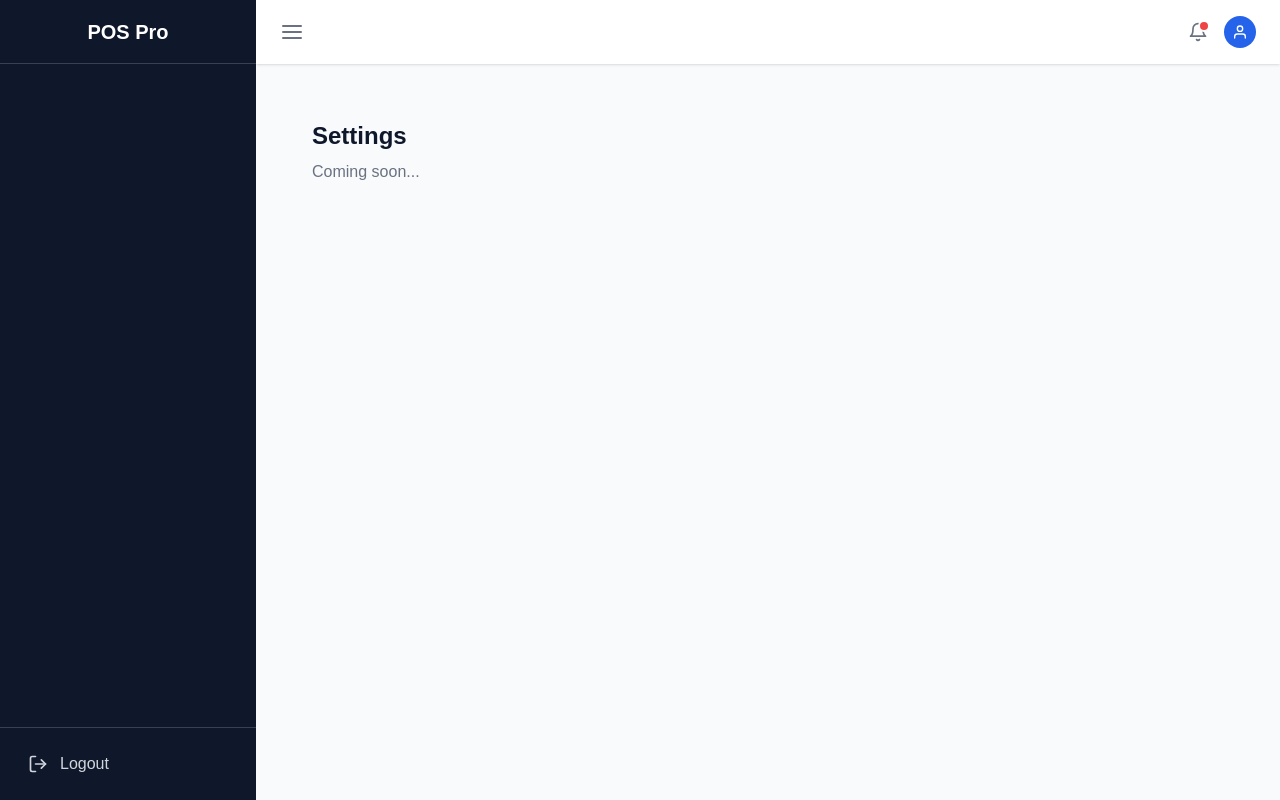
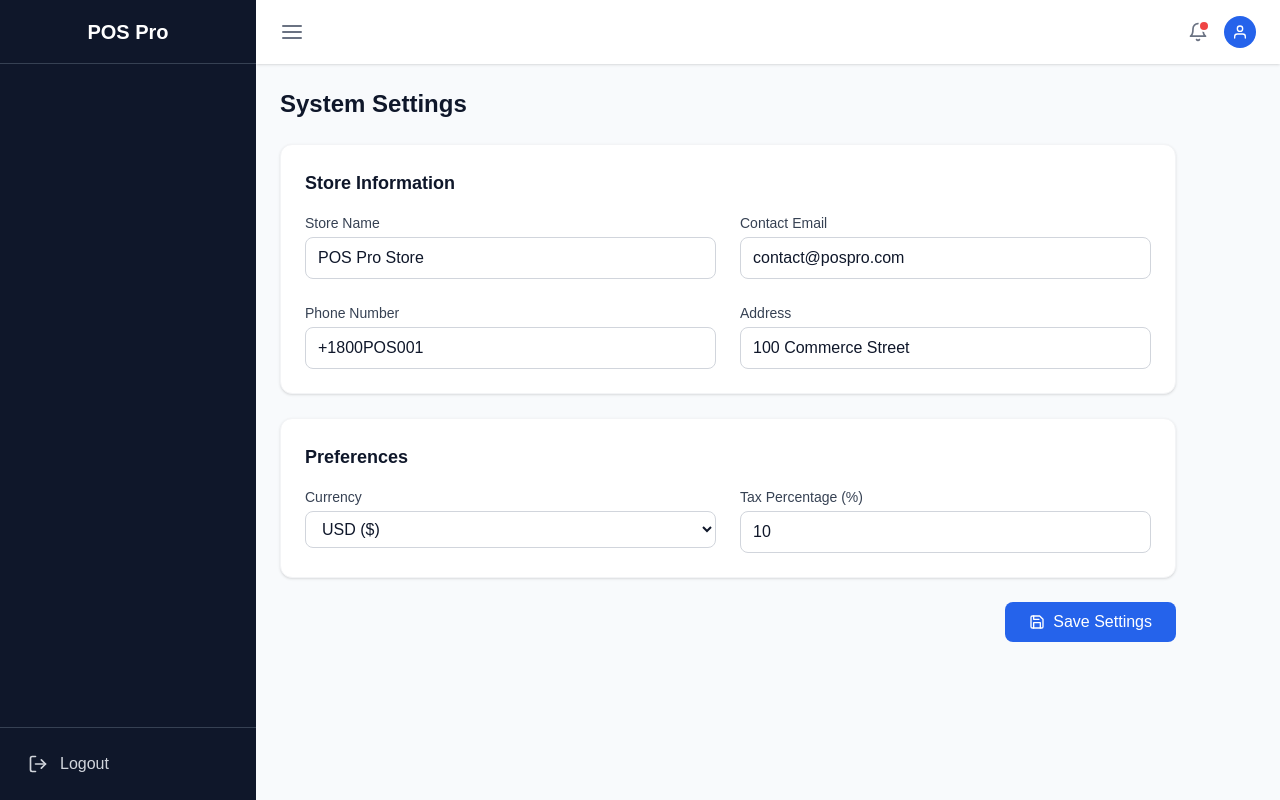
Before and after one commit to APKnation/Point-Of-Sales, a React app in the folder frontend/: page /settings in a window 1280 px wide. Built offline with nearby package versions, Linux system fonts and the light colour scheme; sample sign-in values are in the browser's storage; the HTML template or start-up script is replaced by a standard one.

Commit message:
updated frontend pages

```diff
--- a/frontend/src/App.jsx
+++ b/frontend/src/App.jsx
@@ -9,6 +9,10 @@ import Products from './pages/Products';
 import Customers from './pages/Customers';
 import SalesHistory from './pages/SalesHistory';
 import MainLayout from './layouts/MainLayout';
+
+import Categories from './pages/Categories';
+import Reports from './pages/Reports';
+import Settings from './pages/Settings';
 
 function App() {
   return (
@@ -22,10 +26,11 @@ function App() {
               <Route path="/dashboard" element={<Dashboard />} />
               <Route path="/pos" element={<POS />} />
               <Route path="/products" element={<Products />} />
-              <Route path="/categories" element={<div className="p-8"><h1 className="text-2xl font-bold">Categories</h1><p className="text-gray-500 mt-2">Coming soon...</p></div>} />
+              <Route path="/categories" element={<Categories />} />
               <Route path="/sales" element={<SalesHistory />} />
               <Route path="/customers" element={<Customers />} />
-              <Route path="/settings" element={<div className="p-8"><h1 className="text-2xl font-bold">Settings</h1><p className="text-gray-500 mt-2">Coming soon...</p></div>} />
+              <Route path="/reports" element={<Reports />} />
+              <Route path="/settings" element={<Settings />} />
             </Route>
           </Route>
 
--- /dev/null
+++ b/frontend/src/pages/Settings.jsx
@@ -0,0 +1,72 @@
+import React from 'react';
+import { FiSave } from 'react-icons/fi';
+import Swal from 'sweetalert2';
+
+const Settings = () => {
+    const handleSave = (e) => {
+        e.preventDefault();
+        Swal.fire({
+            icon: 'success',
+            title: 'Settings Saved',
+            text: 'Your system settings have been updated.',
+            timer: 1500,
+            showConfirmButton: false
+        });
+    };
+
+    return (
+        <div className="space-y-6 max-w-4xl">
+            <h1 className="text-2xl font-bold text-secondary">System Settings</h1>
+
+            <form onSubmit={handleSave} className="space-y-6">
+                <div className="bg-white p-6 rounded-xl shadow-sm border border-gray-100">
+                    <h2 className="text-lg font-semibold text-secondary mb-4">Store Information</h2>
+                    <div className="grid grid-cols-1 md:grid-cols-2 gap-6">
+                        <div>
+                            <label className="block text-sm font-medium text-gray-700">Store Name</label>
+                            <input type="text" defaultValue="POS Pro Store" className="mt-1 block w-full border border-gray-300 rounded-lg px-3 py-2" />
+                        </div>
+                        <div>
+                            <label className="block text-sm font-medium text-gray-700">Contact Email</label>
+                            <input type="email" defaultValue="contact@pospro.com" className="mt-1 block w-full border border-gray-300 rounded-lg px-3 py-2" />
+                        </div>
+                        <div>
+                            <label className="block text-sm font-medium text-gray-700">Phone Number</label>
+                            <input type="text" defaultValue="+1800POS001" className="mt-1 block w-full border border-gray-300 rounded-lg px-3 py-2" />
+                        </div>
+                        <div>
+                            <label className="block text-sm font-medium text-gray-700">Address</label>
+                            <input type="text" defaultValue="100 Commerce Street" className="mt-1 block w-full border border-gray-300 rounded-lg px-3 py-2" />
+                        </div>
+                    </div>
+                </div>
+
+                <div className="bg-white p-6 rounded-xl shadow-sm border border-gray-100">
+                    <h2 className="text-lg font-semibold text-secondary mb-4">Preferences</h2>
+                    <div className="grid grid-cols-1 md:grid-cols-2 gap-6">
+                        <div>
+                            <label className="block text-sm font-medium text-gray-700">Currency</label>
+                            <select className="mt-1 block w-full border border-gray-300 rounded-lg px-3 py-2">
+                                <option>USD ($)</option>
+                                <option>EUR (€)</option>
+                                <option>GBP (£)</option>
+                            </select>
+                        </div>
+                        <div>
+                            <label className="block text-sm font-medium text-gray-700">Tax Percentage (%)</label>
+                            <input type="number" defaultValue="10" className="mt-1 block w-full border border-gray-300 rounded-lg px-3 py-2" />
+                        </div>
+                    </div>
+                </div>
+
+                <div className="flex justify-end">
+                    <button type="submit" className="flex items-center bg-primary text-white px-6 py-2 rounded-lg hover:bg-blue-700 transition-colors">
+                        <FiSave className="mr-2" /> Save Settings
+                    </button>
+                </div>
+            </form>
+        </div>
+    );
+};
+
+export default Settings;
```
